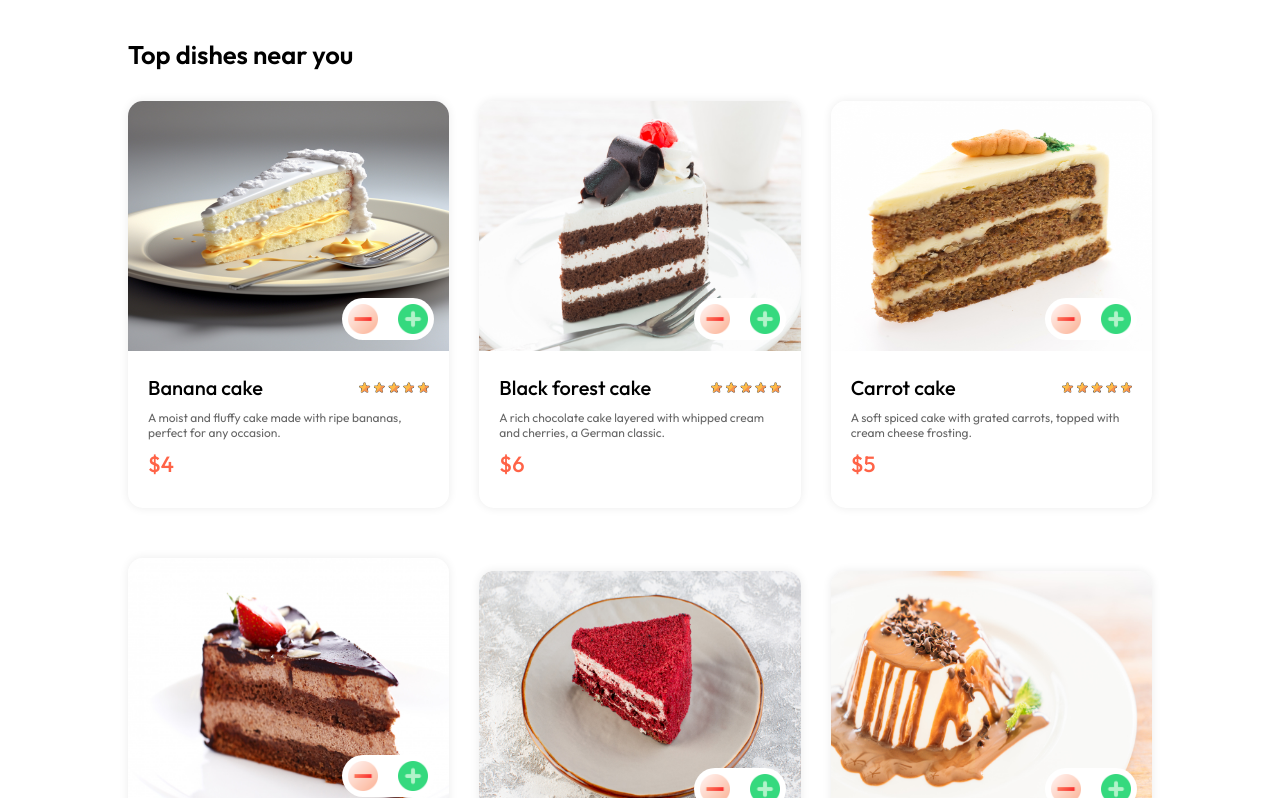
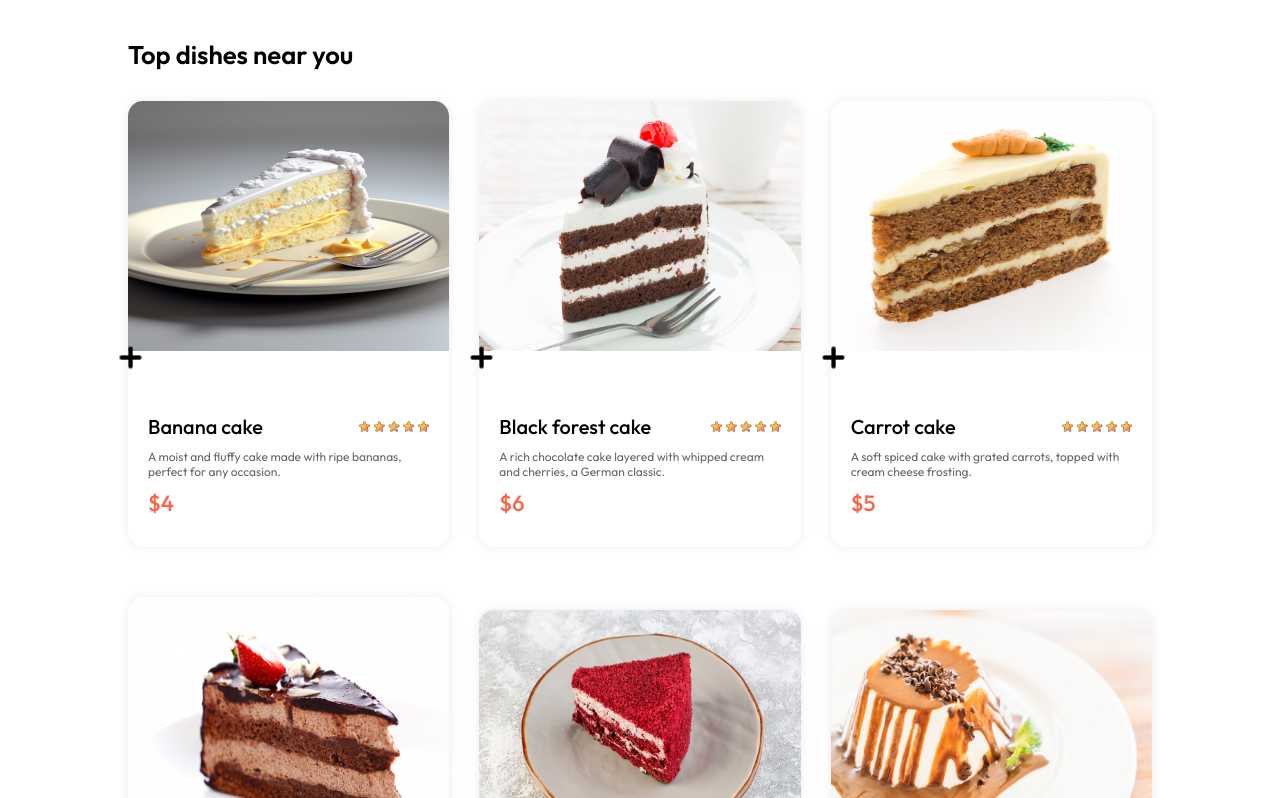
Before and after one commit to TheekshaRathnayaka/Food-Delivery-Website, a React (Vite) app in the folder frontend/: page / in a window 1280 px wide. Shown: the part 896-1694 px from the top of the page. Built offline with nearby package versions, Linux system fonts and the light colour scheme.

Commit message:
Add cartItems function

```diff
--- a/frontend/src/components/FoodItem/FoodItem.jsx
+++ b/frontend/src/components/FoodItem/FoodItem.jsx
@@ -15,14 +15,28 @@ const FoodItem = ({id, name, price, description, image}) => {
 
         <img className='food-item-image' src={image} alt={name} />
 
-        {cartItems[id] > 0
-          ? <img className='add' onClick={() => addToCart(id)} src={assets.add_icon_white} alt=''/>
-          : <div className='food-item-counter'>
-            <img onClick={ () => removeFromCart(id)} src={assets.remove_icon_red} alt='' />
+        {cartItems[id] > 0 ? (
+          <div className='food-item-counter'>
+            <img
+              onClick={() => removeFromCart(id)}
+              src={assets.remove_icon_red}
+              alt="Remove"
+            />
             <p>{cartItems[id]}</p>
-            <img onClick={ () => addToCart(id)} src={assets.add_icon_green} alt='' />
+            <img
+              onClick={() => addToCart(id)}
+              src={assets.add_icon_green}
+              alt="Add"
+            />
           </div>
-        }
+        ) : (
+          <img
+            className='add'
+            onClick={() => addToCart(id)}
+            src={assets.add_icon_white}
+            alt="Add"
+          />
+        )}
 
       </div>
 
```
